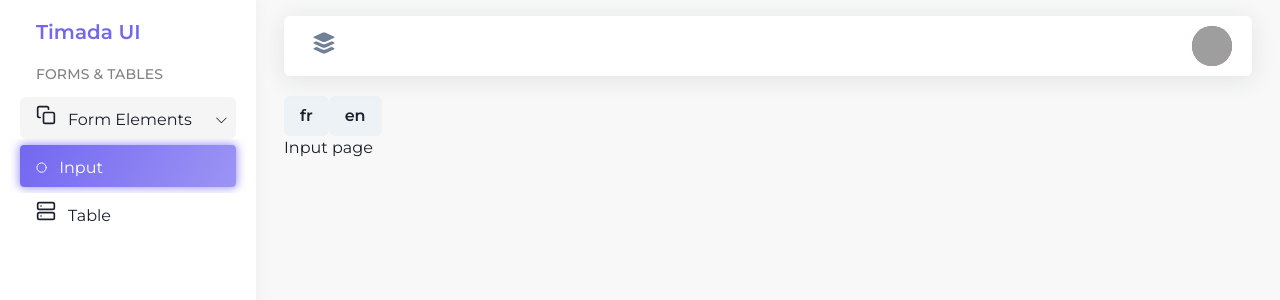
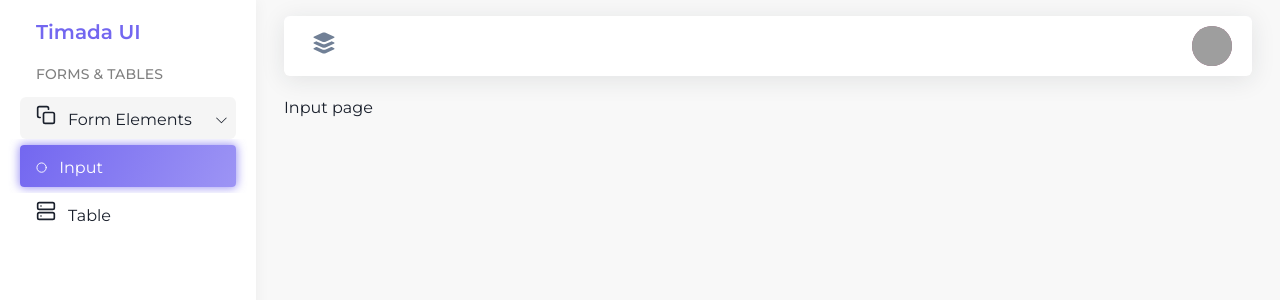
Before and after one commit to snapiz/ui, a React (Vite) app: page /forms/elements/input in a window 1280 px wide. Shown: the top 300 px of the page. Built offline with nearby package versions, Linux system fonts and the light colour scheme; grey boxes are pictures that could not be loaded.

Commit message:
chore: remove chhange lang buttons from AppRoutes

```diff
--- a/src/routes/AppRoutes.tsx
+++ b/src/routes/AppRoutes.tsx
@@ -3,7 +3,6 @@ import {
   LazyIntlProvider,
   LayoutNavigation,
   useQueryNavbarData,
-  useLazyIntl,
 } from "lib";
 import React from "react";
 import { FormattedMessage, useIntl } from "react-intl";
@@ -13,8 +12,6 @@ import {
   Alert,
   AlertDescription,
   AlertIcon,
-  Box,
-  Button,
   Icon,
   Spinner,
 } from "@chakra-ui/react";
@@ -40,7 +37,6 @@ const AppRoutes: React.FC = () => {
 
 const Container: React.FC = () => {
   const intl = useIntl();
-  const [, changeLng] = useLazyIntl();
   const { isLoading, data: navbarData } = useQueryNavbarData("navbarData");
 
   if (isLoading) {
@@ -121,10 +117,6 @@ const Container: React.FC = () => {
         picture: "https://bit.ly/dan-abramov",
       }}
     >
-      <Box>
-        <Button onClick={() => changeLng("fr")}>fr</Button>
-        <Button onClick={() => changeLng("en")}>en</Button>
-      </Box>
       <React.Suspense fallback={null}>
         <Routes>
           <Route path="forms/*" element={<FormsRoutes />} />
```
